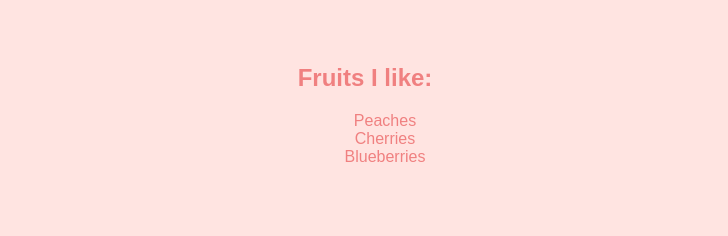
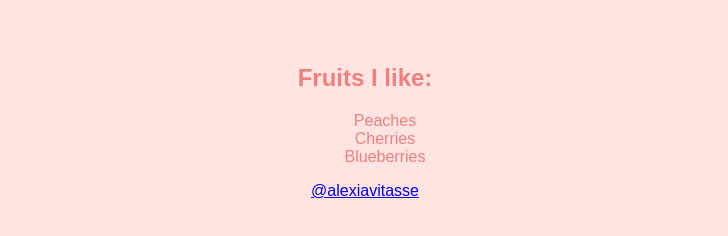
Before and after one commit to alexiavitasse/alexiavitasse.github.io, a plain HTML site: page index.html in a window 1280 px wide. Shown: the part 276-512 px from the top of the page, without its empty margins (275-1003 px from the left). Drawn offline with Linux system fonts and the light colour scheme.

Commit message:
instagram

```diff
--- a/index.html
+++ b/index.html
@@ -12,6 +12,7 @@
           <li>Cherries</li>
           <li>Blueberries</li>
         </ul>
+      <a href="https://www.instagram.com/alexiavitasse/">@alexiavitasse</a>
       </center>
     </body>
 </html>
```
